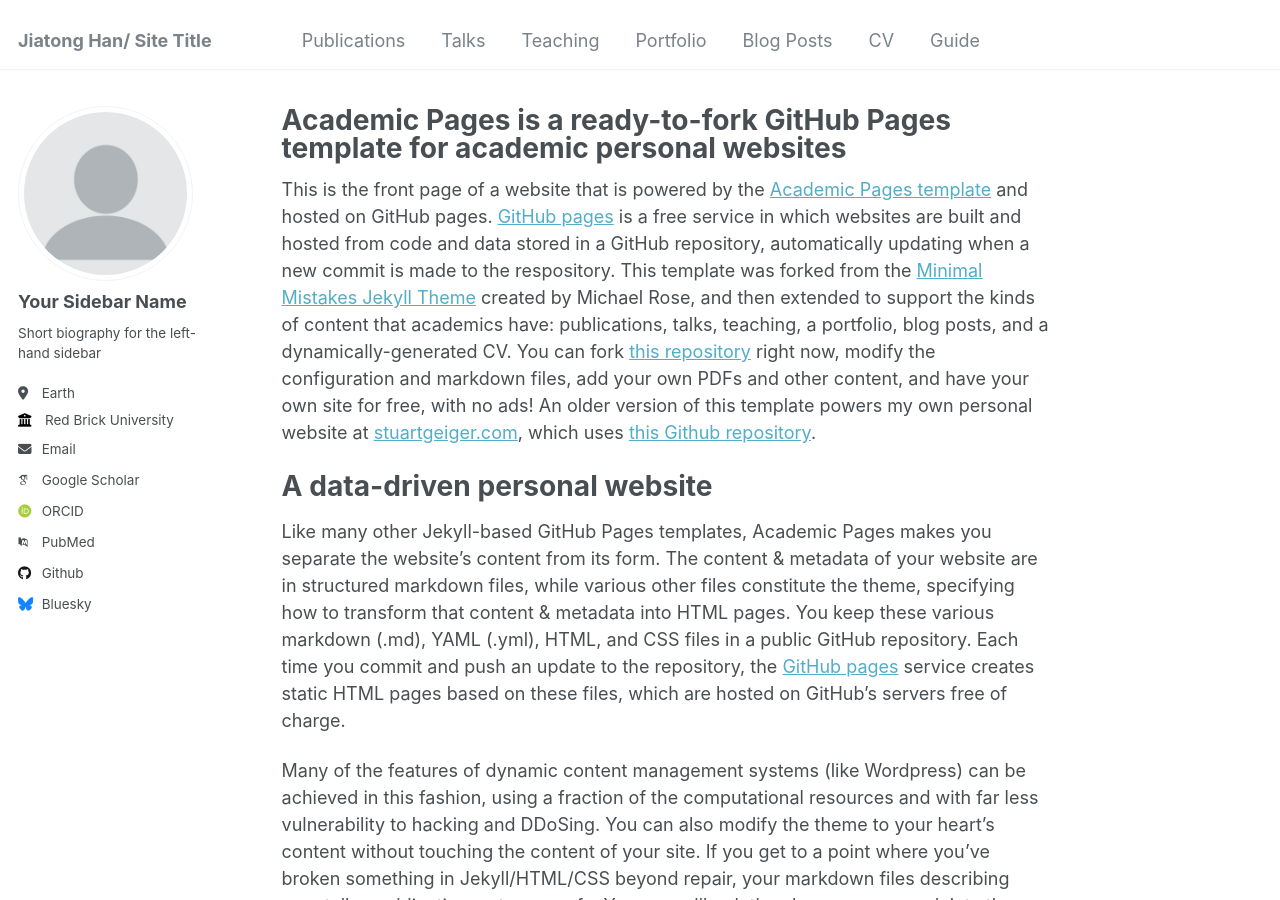
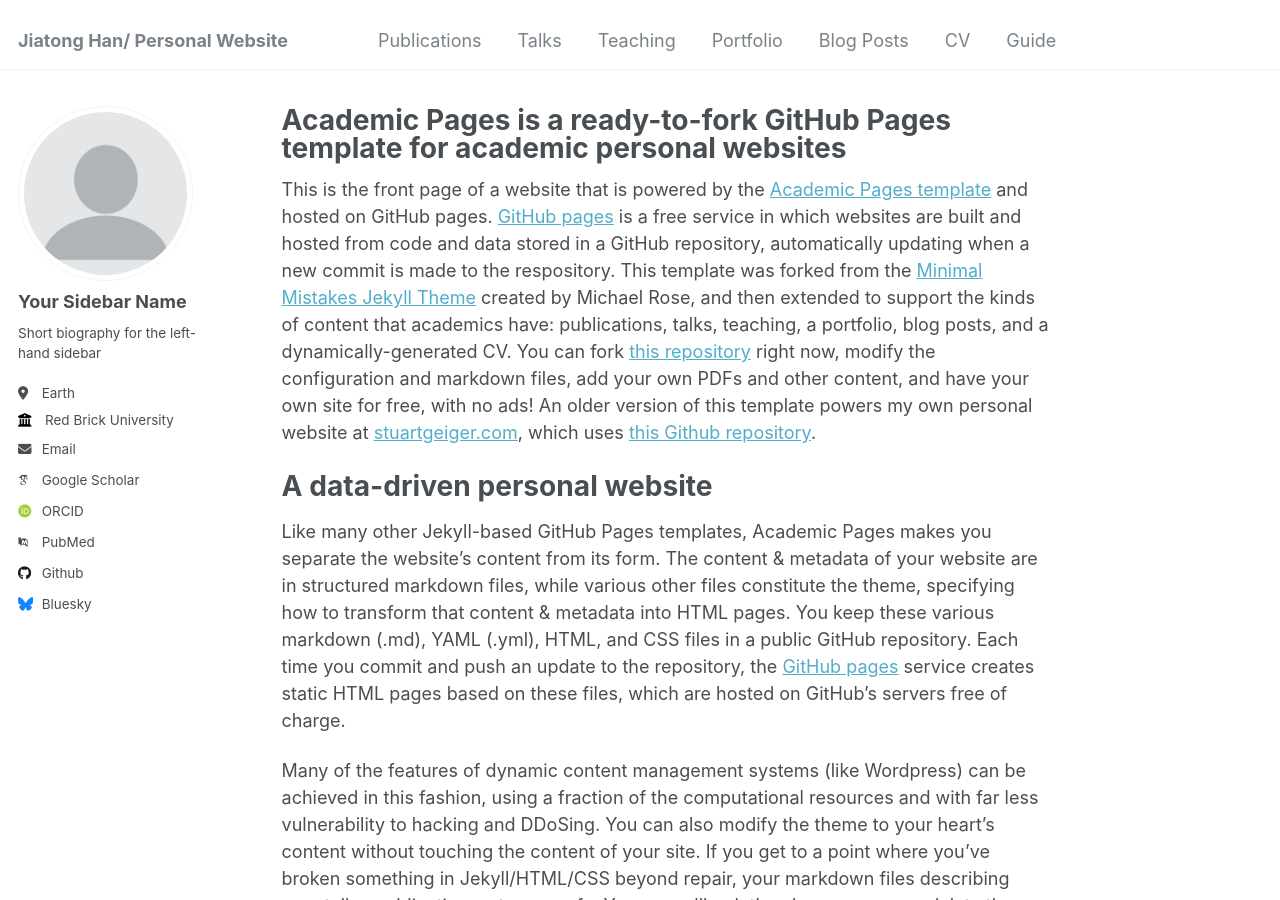
Before and after one commit to tt-08/jiatonghan, a Jekyll site: the page built from _pages/about.md, in a window 1280 px wide and 900 px high. Built offline with Jekyll 4.4.1, drawn with Linux system fonts in a browser that asks for light colours; some web fonts are replaced.

Commit message:
Update _config.yml

```diff
--- a/_config.yml
+++ b/_config.yml
@@ -8,12 +8,12 @@
 
 # Basic Site Settings
 locale                   : "en-US"
-title                    : "Jiatong Han/ Site Title"
+title                    : "Jiatong Han/ Personal Website"
 title_separator          : "-"
 name                     : &name "Jiatong Han"
 description              : &description "personal description"
-url                      : https://academicpages.github.io # the base hostname & protocol for your site e.g. "https://mmistakes.github.io"
-baseurl                  : "" # the subpath of your site, e.g. "/blog"
+url                      : https://tt-08.github.io # the base hostname & protocol for your site e.g. "https://mmistakes.github.io"
+baseurl                  : "/jiatonghan" # the subpath of your site, e.g. "/blog"
 repository               : "academicpages/academicpages.github.io"
 
 # Site Author - The following control what appear as part of the author content on the side bar.
```
